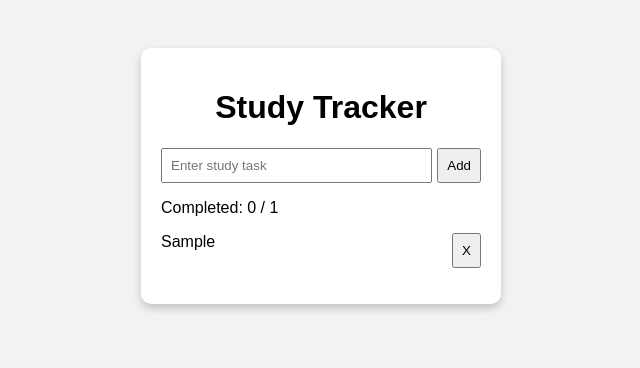
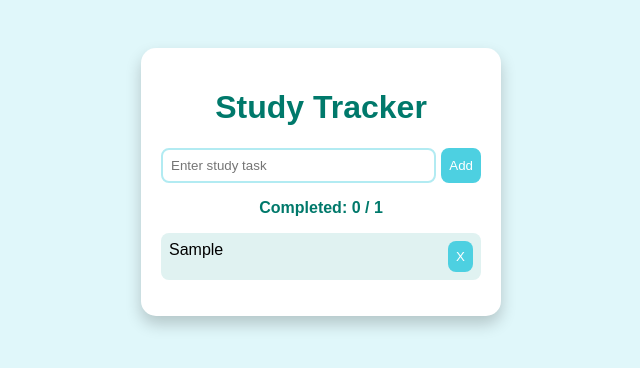
Before and after one commit to akwero-sophia/Mobile-App, a plain HTML site: page index.html in a window 1280 px wide. Both pictures are taken after typing "Sample" into the empty fields and a click on the button "Add". Shown: the whole page, without its empty margins (319-959 px from the left). Drawn offline with Linux system fonts and the light colour scheme.

Commit message:
css update

```diff
--- a/style.css
+++ b/style.css
@@ -15,6 +15,97 @@ body {
 }
 
 h1 {
+    text-align: center;
+}
+/* ---------- BODY & APP CONTAINER ---------- */
+body {
+    font-family: 'Arial', sans-serif;
+    background-color: #E0F7FA; /* soft cyan background */
+    display: flex;
+    justify-content: center;
+    padding-top: 40px;
+}
+
+.app-container {
+    background: #FFFFFF; /* white card */
+    width: 320px;
+    padding: 20px;
+    border-radius: 15px;
+    box-shadow: 0 8px 16px rgba(0, 0, 0, 0.2); /* slightly stronger shadow */
+}
+
+/* ---------- HEADINGS ---------- */
+h1 {
+    text-align: center;
+    color: #00796B; /* teal heading */
+}
+
+/* ---------- INPUT SECTION ---------- */
+.input-section {
+    display: flex;
+    gap: 5px;
+    margin-bottom: 15px;
+}
+
+input {
+    flex: 1;
+    padding: 10px;
+    border: 2px solid #B2EBF2; /* soft border */
+    border-radius: 8px;
+    outline: none;
+}
+
+input:focus {
+    border-color: #00796B; /* teal on focus */
+}
+
+/* ---------- BUTTON ---------- */
+button {
+    padding: 10px;
+    cursor: pointer;
+    background-color: #4DD0E1; /* cyan button */
+    color: white;
+    border: none;
+    border-radius: 8px;
+    transition: all 0.2s;
+}
+
+button:hover {
+    background-color: #26C6DA; /* slightly darker cyan */
+    transform: scale(1.05);
+}
+
+/* ---------- TASK LIST ---------- */
+ul {
+    list-style: none;
+    padding: 0;
+}
+
+li {
+    display: flex;
+    justify-content: space-between;
+    margin-bottom: 8px;
+    padding: 8px;
+    border-radius: 8px;
+    background-color: #E0F2F1; /* light teal card for tasks */
+    transition: background-color 0.2s;
+}
+
+li:hover {
+    background-color: #B2DFDB; /* slightly darker on hover */
+}
+
+/* ---------- COMPLETED TASKS ---------- */
+.completed {
+    text-decoration: line-through;
+    color: #80CBC4; /* muted teal for completed */
+}
+
+/* ---------- STATS ---------- */
+#stats {
+    font-weight: bold;
+    margin-bottom: 10px;
+    color: #00796B; /* teal stats */
     text-align: center;
 }
 
```
